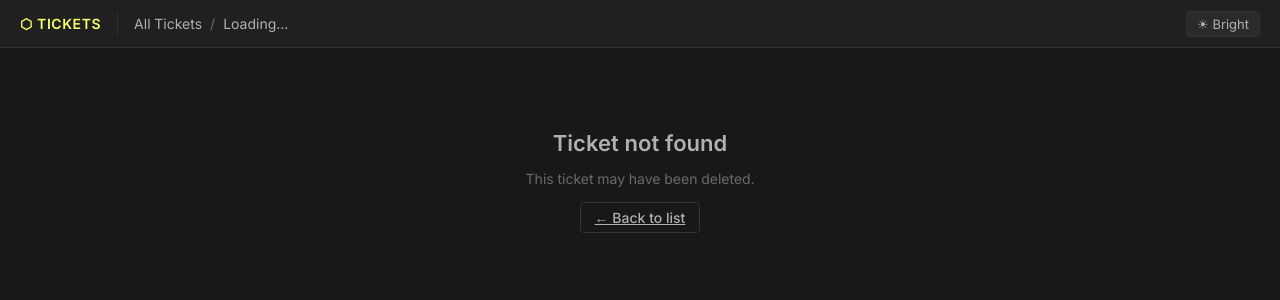
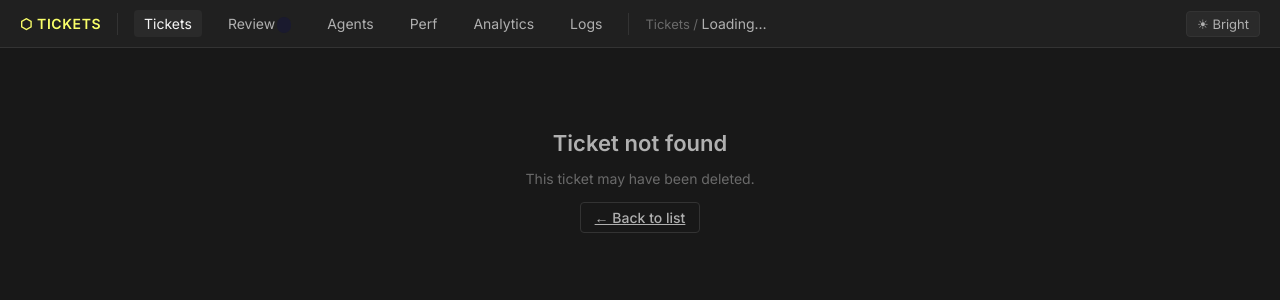
Before and after one commit to yennanliu/agent_ticket_system, a FastAPI app: page /tickets/1 in a window 1280 px wide. Shown: the top 300 px of the page. Run offline with FastAPI, Linux system fonts and the light colour scheme.

Commit message:
sync nav bar in all pages

```diff
--- a/main.py
+++ b/main.py
@@ -42,7 +42,7 @@
 
     @app.get("/tickets/{ticket_id}")
     def ticket_page(request: Request, ticket_id: str):
-        return templates.TemplateResponse(request=request, name="ticket.html", context={"active": ""})
+        return templates.TemplateResponse(request=request, name="ticket.html", context={"active": "tickets"})
 
     @app.get("/review")
     def review_page(request: Request):
--- a/static/shared.css
+++ b/static/shared.css
@@ -284,6 +284,21 @@
 }
 
 /* ── Draft count badge (header) ──────────────────────────────────────────── */
+/* ── Ticket breadcrumb (header_extra slot) ───────────────────────────────── */
+.nav-crumb {
+  font-size: 13px;
+  color: var(--text-dim);
+  white-space: nowrap;
+  overflow: hidden;
+  text-overflow: ellipsis;
+  max-width: 260px;
+}
+.nav-crumb-back {
+  color: var(--text-dim);
+  text-decoration: none;
+}
+.nav-crumb-back:hover { color: var(--text); }
+
 .draft-count-badge {
   font-family: 'JetBrains Mono', monospace;
   font-size: 11px;
--- a/templates/base.html
+++ b/templates/base.html
@@ -24,6 +24,7 @@
   <a href="/ticket-metrics" class="nav-link{% if active == 'ticket-metrics' %} active{% endif %}">Analytics</a>
   <a href="/logs" class="nav-link{% if active == 'logs' %} active{% endif %}">Logs</a>
   {% endblock %}
+  {% block header_extra %}{% endblock %}
   <div class="spacer"></div>
   <button class="btn-theme" id="theme-btn">☀ Bright</button>
   {% block header_actions %}{% endblock %}
--- a/templates/landing.html
+++ b/templates/landing.html
@@ -1,11 +1,6 @@
 {% extends "base.html" %}
 {% block title %}Agent Ticket System{% endblock %}
 {% block head %}<link rel="stylesheet" href="/static/pages/landing.css">{% endblock %}
-
-{% block nav %}
-  <a href="/tickets" class="nav-link">Tickets</a>
-  <a href="/logs" class="nav-link">Logs</a>
-{% endblock %}
 
 {% block content %}
 <section class="hero">
--- a/templates/logs.html
+++ b/templates/logs.html
@@ -1,11 +1,6 @@
 {% extends "base.html" %}
 {% block title %}Agent Logs — Agent Ticket System{% endblock %}
 {% block head %}<link rel="stylesheet" href="/static/pages/logs.css">{% endblock %}
-
-{% block nav %}
-  <a href="/tickets" class="nav-link">← Tickets</a>
-  <span class="nav-link active">Agent Logs</span>
-{% endblock %}
 
 {% block content %}
 <div class="toolbar">
--- a/templates/ticket.html
+++ b/templates/ticket.html
@@ -2,12 +2,9 @@
 {% block title %}Ticket — Agent Ticket System{% endblock %}
 {% block head %}<link rel="stylesheet" href="/static/pages/ticket.css">{% endblock %}
 
-{% block nav %}
-  <div class="breadcrumb">
-    <a href="/tickets">All Tickets</a>
-    <span>/</span>
-    <span id="header-title">Loading…</span>
-  </div>
+{% block header_extra %}
+  <div class="header-sep"></div>
+  <span class="nav-crumb"><a href="/tickets" class="nav-crumb-back">Tickets</a> / <span id="header-title">Loading…</span></span>
 {% endblock %}
 
 {% block content %}
```
